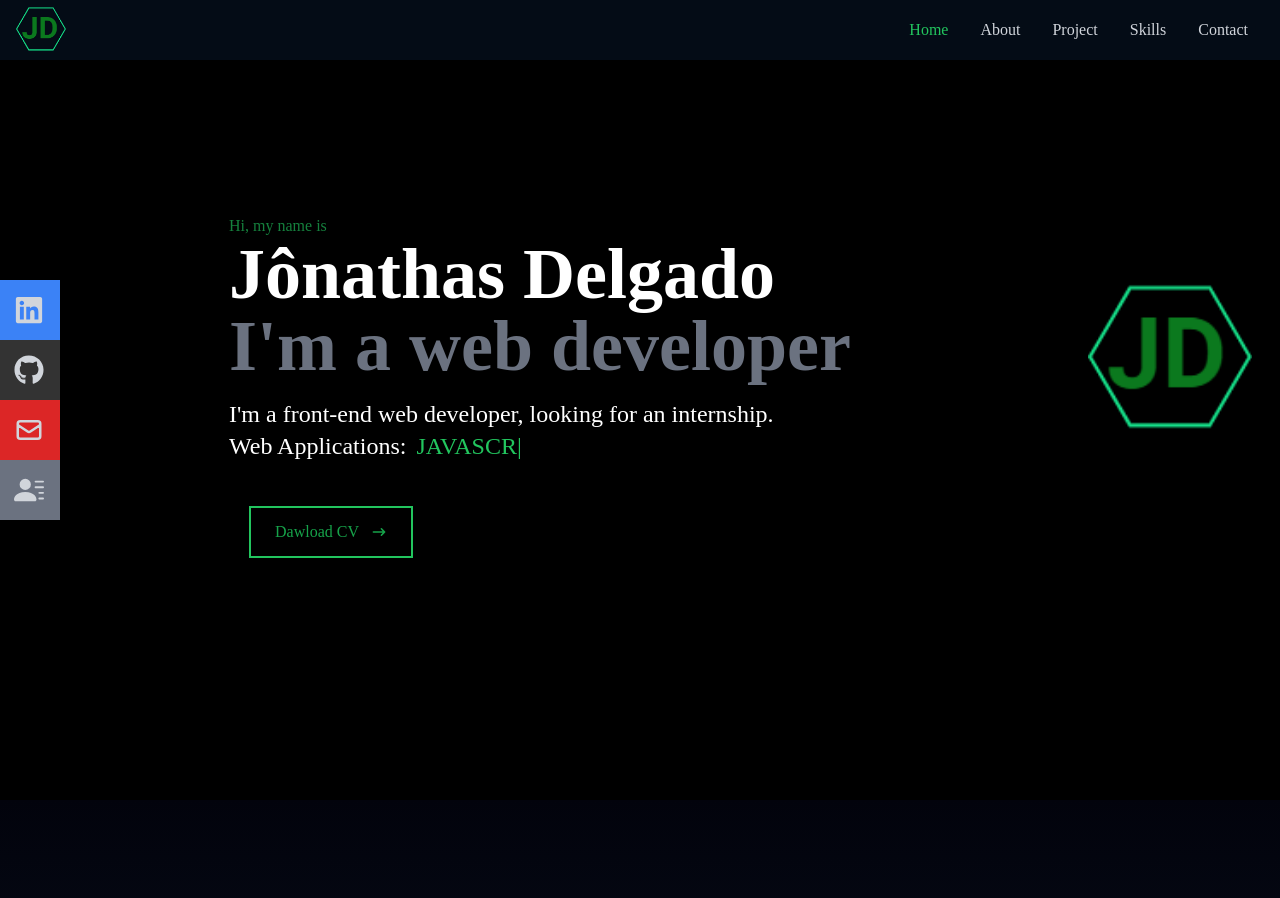
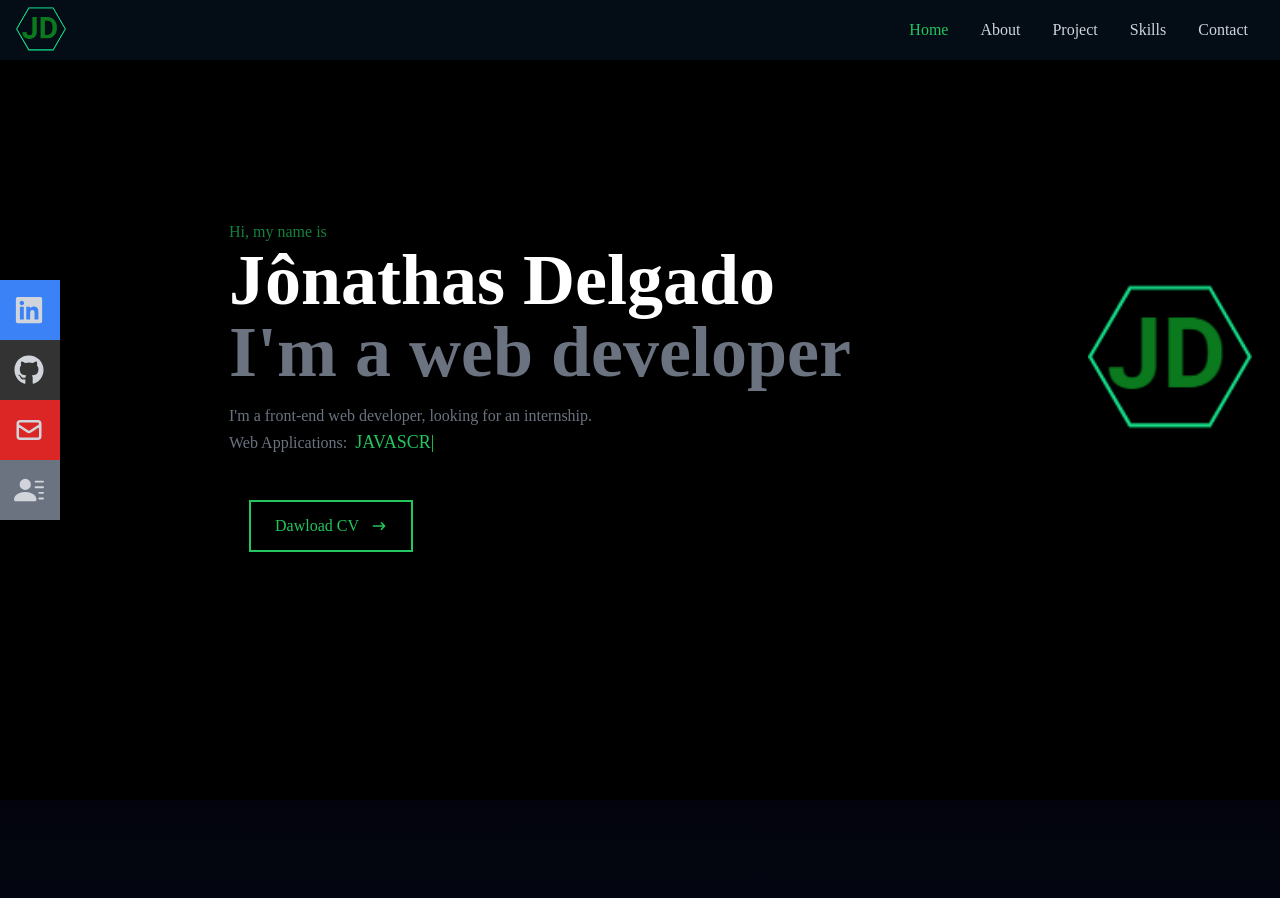
Before and after one commit to Jonathasds/portifolio-jonathas, a React (Create React App) app: page / in a window 1280 px wide. Shown: the top 898 px of the page. Built offline with nearby package versions, Linux system fonts and the light colour scheme.

Commit message:
correcao  de fonte

```diff
--- a/src/components/Home.jsx
+++ b/src/components/Home.jsx
@@ -19,9 +19,9 @@ const Home = () => {
         <h2 className="text-4xl sm:text-7xl font-bold text-gray-500">
           I'm a web developer{" "}
         </h2>
-        <p className="text-white text-2xl py-4 mx-w-[700px]">
+        <p className="text-gray-500 text-md py-4 mx-w-[700px]">
           I'm a front-end web developer, looking for an internship.<br/> Web
-          Applications: <span className="text-green-500 m-1 text-2xl uppercase" >
+          Applications: <span className="text-green-500 m-1 text-lg uppercase" >
         <Typed
 
           strings={[
@@ -42,7 +42,7 @@ const Home = () => {
         </span>
         </p>
         <div className="m-5">
-          <button className="hover:scale-110 ease-in duration-200 hover:text-white  border-2  text-green-600 border-green-500 px-6 py-3 my-2 flex items-center  ">
+          <button className="hover:scale-110 ease-in duration-200 hover:text-white  border-2  text-green-500 border-green-500 px-6 py-3 my-2 flex items-center  ">
             {" "}
             <a target="_blank" href={CV} dowload>
               {" "}
```
